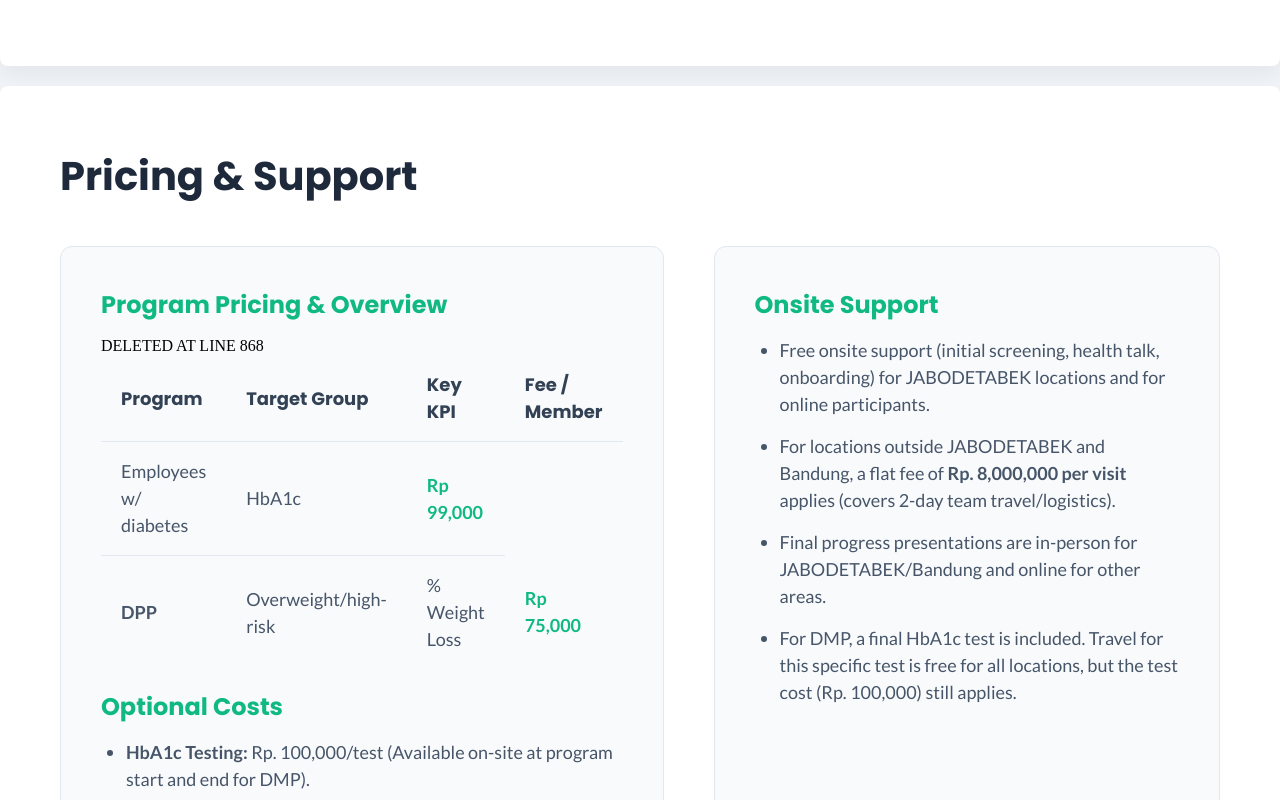
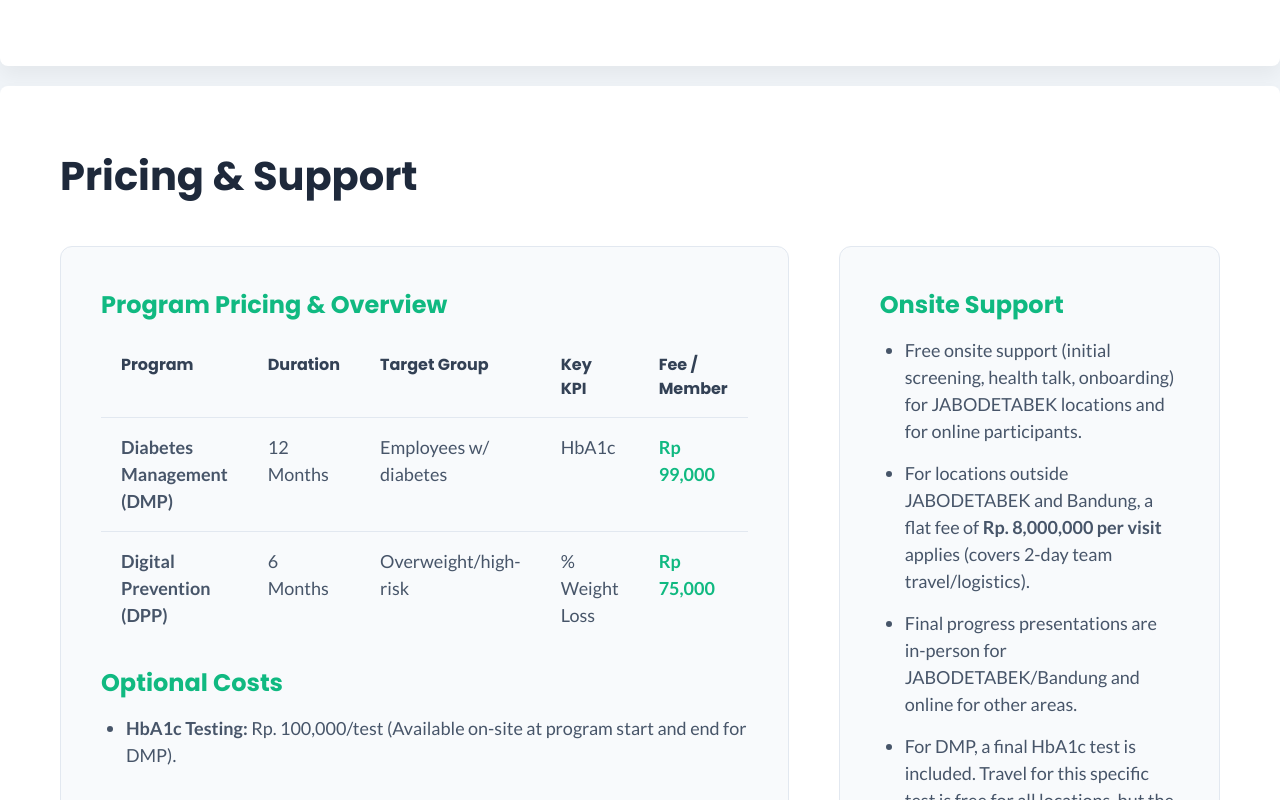
Before and after one commit to kidicarus888/EQLproposal2026, a plain HTML site: page index.html in a window 1280 px wide. Shown: the part 6657-7457 px from the top of the page. Drawn offline with Linux system fonts and the light colour scheme.

Commit message:
Update index.html

```diff
--- a/index.html
+++ b/index.html
@@ -330,12 +330,13 @@ body {
   border-bottom: 1px solid #E2E8F0;
   padding: 16px 20px;
   text-align: left;
+  vertical-align: top;
 }
 
 .table-layout th {
   background-color: #F8FAFC;
   color: #334155;
-  font-size: 18px;
+  font-size: 16px;
   font-weight: 700;
   font-family: 'Poppins', sans-serif;
 }
@@ -625,7 +626,7 @@ body {
                 <ul>
                     <li><strong>Loop Health Kit</strong> with a smart scale</li>
                     <li><strong>1-on-1 personalized coaching</strong> via chat & video calls</li>
-                    <li>Digital risk screening (BMI, waist, glucose risk)</li>
+                    <li>Digital risk screening (BMI, waist circumference, lifestyle risk)</li>
                     <li>Personalized habit coaching and goal tracking</li>
                     <li>Weight and activity monitoring</li>
                 </ul>
@@ -713,6 +714,7 @@ body {
                         <thead>
                             <tr>
                                 <th>Program</th>
+                                <th>Duration</th>
                                 <th>Target Group</th>
                                 <th>Key KPI</th>
                                 <th>Fee / Member</th>
@@ -720,15 +722,16 @@ body {
                         </thead>
                         <tbody>
                             <tr>
-                                DELETED AT LINE 868
+                                <td><strong>Diabetes Management (DMP)</strong></td>
+                                <td>12 Months</td>
                                 <td>Employees w/ diabetes</td>
                                 <td>HbA1c</td>
                                 <td class="fee">Rp 99,000</td>
                             </tr>
                             <tr>
-                                <td><strong>DPP</strong></td>
+                                <td><strong>Digital Prevention (DPP)</strong></td>
+                                <td>6 Months</td>
                                 <td>Overweight/high-risk</td>
-
                                 <td>% Weight Loss</td>
                                 <td class="fee">Rp 75,000</td>
                             </tr>
```
